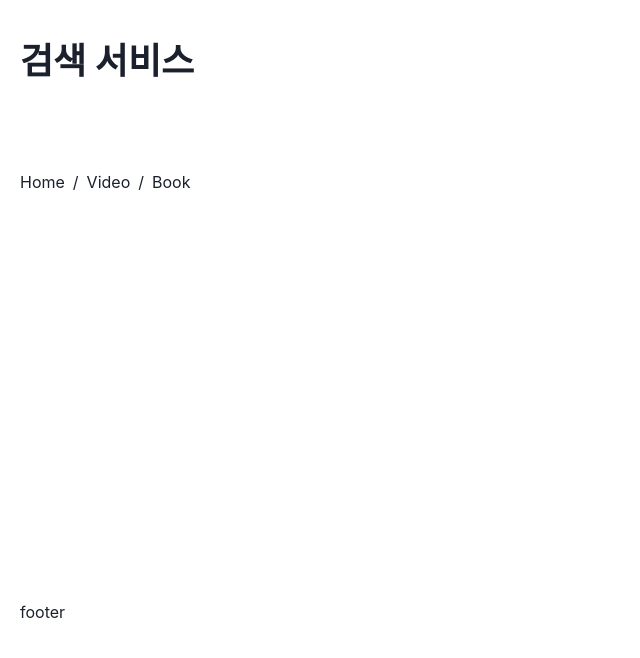
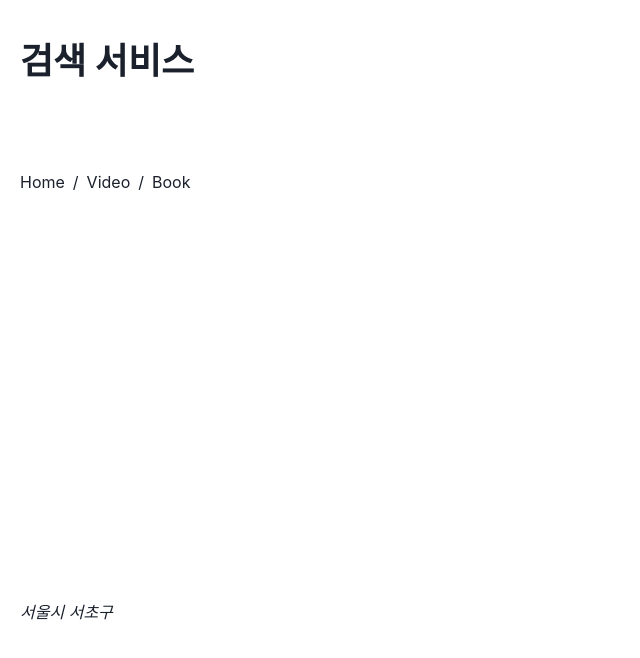
Before and after one commit to 5windy/demo, a React (Create React App) app: page /demo/ in a window 1280 px wide. Shown: the top 658 px of the page, without its empty margins (0-640 px from the left). Built offline with nearby package versions, Linux system fonts and the light colour scheme; the HTML template or start-up script is replaced by a standard one.

Commit message:
Modify Footer Component

```diff
--- a/src/routes/Footer.js
+++ b/src/routes/Footer.js
@@ -2,9 +2,9 @@ import React from 'react';
 
 const Footer = () => {
     return (
-        <div>
-            footer
-        </div>
+        <footer>
+            <address>서울시 서초구</address>
+        </footer>
     );
 };
 
```
